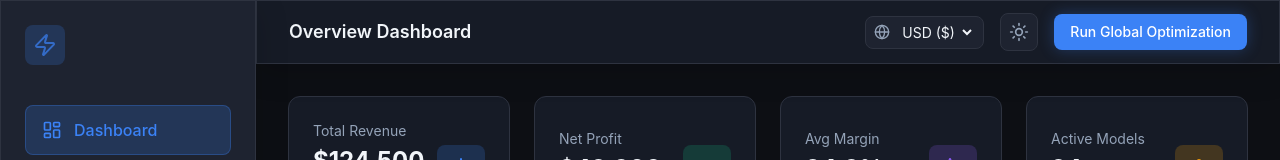
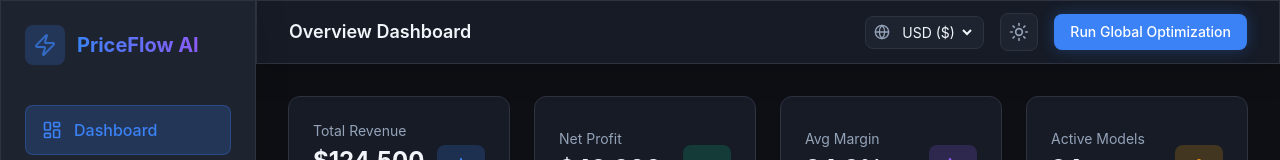
Before and after one commit to FrankTopzy/PriceFlow-AI, a React (Vite) app in the folder frontend/: page / in a window 1280 px wide. Shown: the top 160 px of the page. Built offline with nearby package versions, Linux system fonts and the light colour scheme.

Commit message:
feat: add dashboard, product management, and simulation pages with responsive layouts and Tailwind configuration

```diff
--- a/frontend/tailwind.config.js
+++ b/frontend/tailwind.config.js
@@ -7,17 +7,33 @@
   theme: {
     extend: {
       colors: {
-        background: 'var(--bg-primary)',
-        surface: 'var(--bg-secondary)',
-        border: 'var(--border-color)',
-        primary: 'var(--accent-primary)',
-        secondary: 'var(--accent-secondary)',
-        'text-primary': 'var(--text-primary)',
-        'text-secondary': 'var(--text-secondary)',
-        'accent-success': 'var(--accent-success)',
-        'accent-danger': 'var(--accent-danger)',
-        'accent-warning': 'var(--accent-warning)',
-      }
+        // Map Tailwind utility names → CSS custom properties
+        background:        'var(--bg-primary)',
+        surface:           'var(--surface)',
+        primary:           'var(--primary)',
+        secondary:         'var(--secondary)',
+        border:            'var(--border-color)',
+        'text-primary':    'var(--text-primary)',
+        'text-secondary':  'var(--text-secondary)',
+        'accent-success':  'var(--accent-success)',
+        'accent-danger':   'var(--accent-danger)',
+        'accent-warning':  'var(--accent-warning)',
+        'bg-secondary':    'var(--bg-secondary)',
+      },
+      animation: {
+        'fade-in':    'fadeIn 0.35s ease-out forwards',
+        'pulse-glow': 'pulse-glow 2s ease-in-out infinite',
+      },
+      keyframes: {
+        fadeIn: {
+          '0%':   { opacity: 0, transform: 'translateY(8px)' },
+          '100%': { opacity: 1, transform: 'translateY(0)' },
+        },
+        'pulse-glow': {
+          '0%, 100%': { opacity: 1 },
+          '50%':       { opacity: 0.45 },
+        },
+      },
     },
   },
   plugins: [],
```
